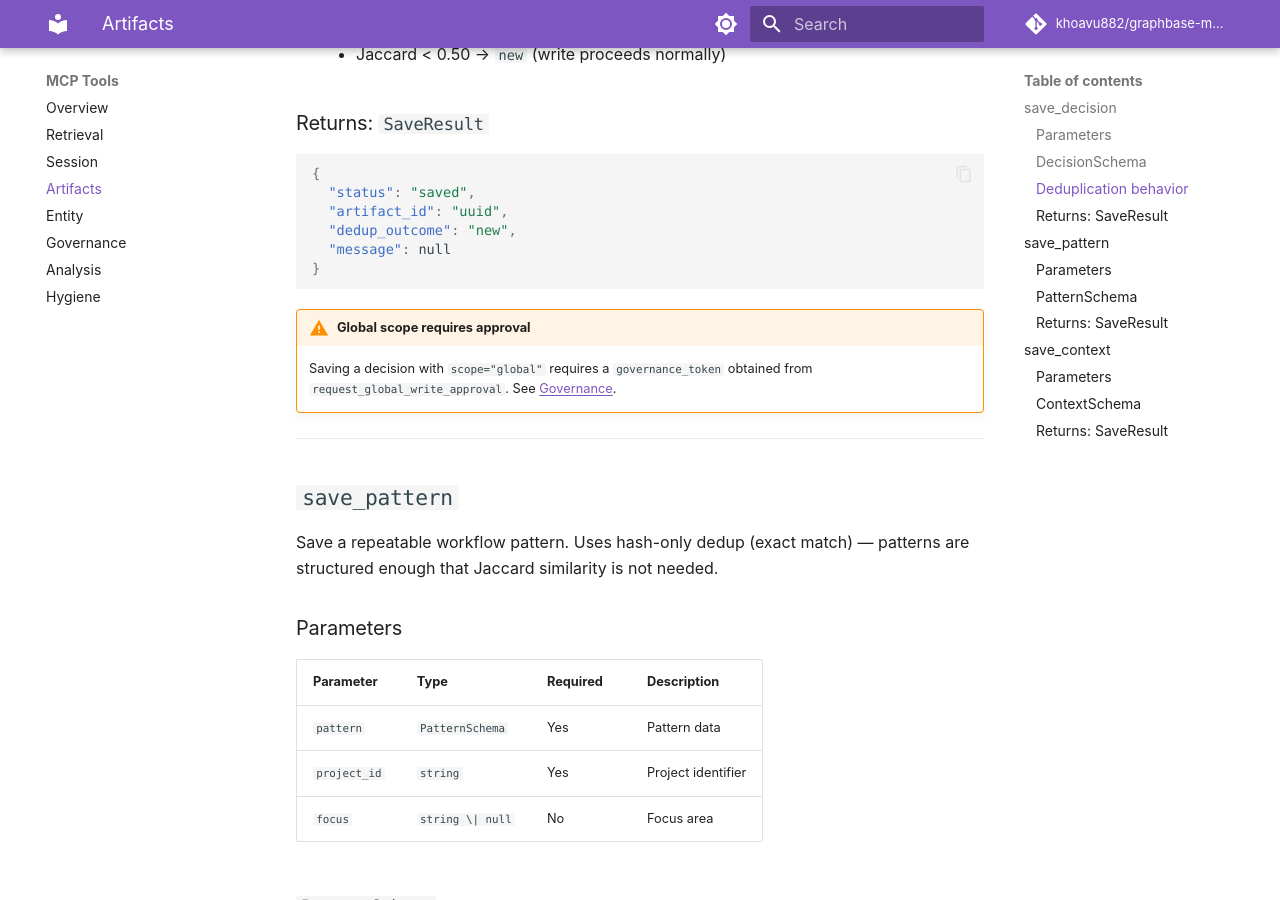
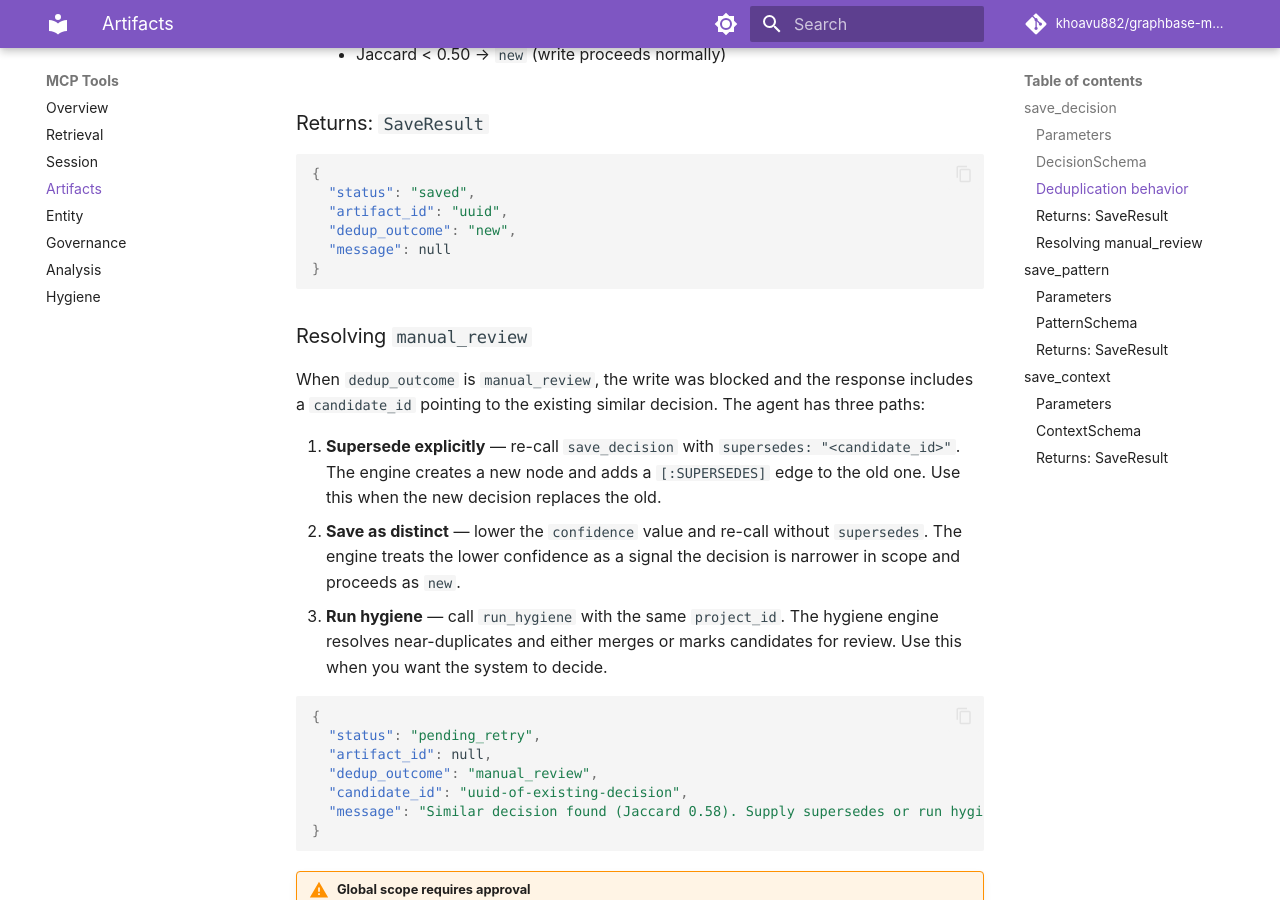
Before and after one commit to khoavu882/graphbase-memories-mcp, an MkDocs documentation site: the page built from docs/tools/artifacts.md, in a window 1280 px wide and 900 px high, scrolled down 1755 px. Built offline with MkDocs 1.6.1 and Material for MkDocs 9.7.7, drawn with Linux system fonts in a browser that asks for light colours; comment, search, counter and statistics services are not loaded.

Commit message:
docs(site): improve nav UX and content quality

````diff
--- a/docs/tools/artifacts.md
+++ b/docs/tools/artifacts.md
@@ -59,6 +59,24 @@
   "artifact_id": "uuid",
   "dedup_outcome": "new",
   "message": null
+}
+```
+
+### Resolving `manual_review`
+
+When `dedup_outcome` is `manual_review`, the write was blocked and the response includes a `candidate_id` pointing to the existing similar decision. The agent has three paths:
+
+1. **Supersede explicitly** — re-call `save_decision` with `supersedes: "<candidate_id>"`. The engine creates a new node and adds a `[:SUPERSEDES]` edge to the old one. Use this when the new decision replaces the old.
+2. **Save as distinct** — lower the `confidence` value and re-call without `supersedes`. The engine treats the lower confidence as a signal the decision is narrower in scope and proceeds as `new`.
+3. **Run hygiene** — call `run_hygiene` with the same `project_id`. The hygiene engine resolves near-duplicates and either merges or marks candidates for review. Use this when you want the system to decide.
+
+```json
+{
+  "status": "pending_retry",
+  "artifact_id": null,
+  "dedup_outcome": "manual_review",
+  "candidate_id": "uuid-of-existing-decision",
+  "message": "Similar decision found (Jaccard 0.58). Supply supersedes or run hygiene."
 }
 ```
 
--- a/mkdocs.yml
+++ b/mkdocs.yml
@@ -26,7 +26,6 @@
   features:
     - navigation.tabs
     - navigation.sections
-    - navigation.expand
     - navigation.top
     - search.highlight
     - search.suggest
@@ -63,11 +62,10 @@
       minify_html: true
 
 nav:
-  - Home: index.md
   - Getting Started:
     - Quick Start: quickstart.md
     - Configuration: configuration.md
-    - Connect to Claude Code: connect.md
+    - Connect to Your Agent: connect.md
   - MCP Tools:
     - Overview: tools/index.md
     - Retrieval: tools/retrieval.md
````
Also changed, not shown: docs/index.md (+8 -8 lines).
